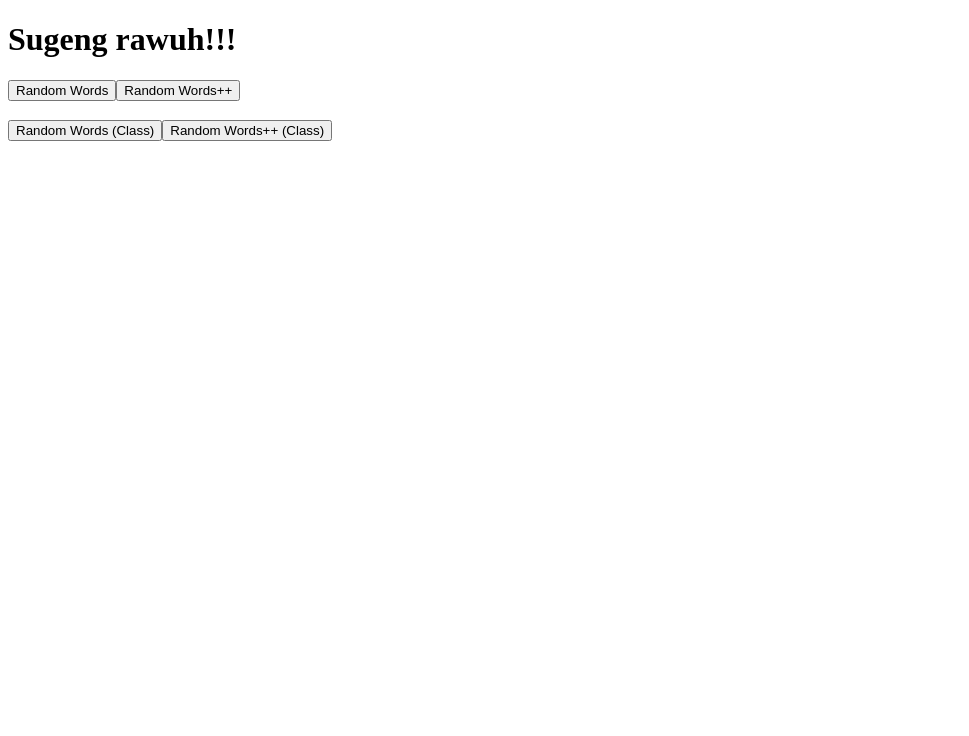
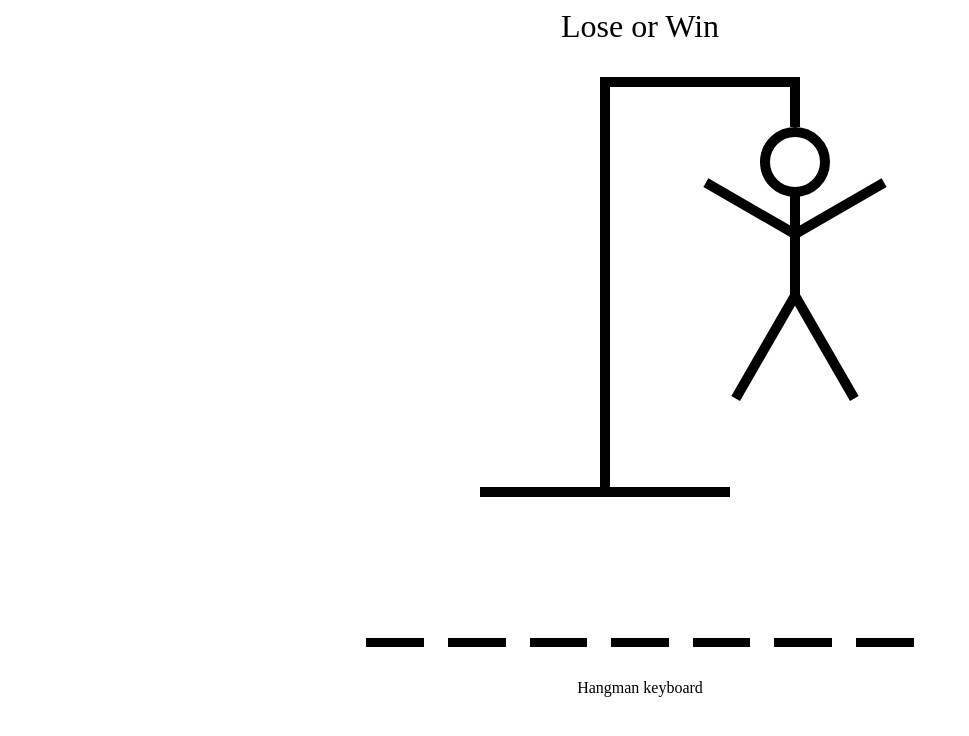
Before and after one commit to danangsw/hangman-react-ts, a React (Vite) app: page / in a window 1280 px wide. Shown: the top 736 px of the page, without its empty margins (0-969 px from the left). Built offline with nearby package versions, Linux system fonts and the light colour scheme; the HTML template or start-up script is replaced by a standard one.

Commit message:
add more

```diff
--- a/src/App.tsx
+++ b/src/App.tsx
@@ -1,32 +1,37 @@
 import { useState } from "react";
 import words from './resource/wordList.json'
-import RandomWord from './component/RandomWord'
-
-function generateRandomWord() {
-  return words[Math.floor(Math.random() * words.length)];
-}
+import HangmanResult from './component/HangmanResult'
+import HangmanDrawing from './component/HangmanDrawing'
+import HangmanWord from './component/HangmanWord'
+import HangmanKeyboard  from './component/HangmanKeyboard'
 
 function App() {
-  const [randomWord, setRandomWord] = useState<string>('');
+  const [guessWord, setGuessWord] = useState<string>(() => {
+    return words[Math.floor(Math.random() * words.length)];
+  });
+  const [guessedWords, setGuessedWord] = useState<string[]>([]);
 
-  const handleClick = () => {
-    setRandomWord(generateRandomWord());
-  }
-
-  const handleClick2 = () => {
-    setRandomWord((prevWord ) => prevWord +' '+ generateRandomWord());
+  // Temporary, discard later
+  () => {
+    setGuessWord(guessWord);
+    setGuessedWord(guessedWords);
   }
 
   return (
-    <>
-      <div>
-        <h1>Sugeng rawuh!!!</h1>
-        <h2>{randomWord}</h2>
-        <button onClick={handleClick}>Random Words</button>
-        <button onClick={handleClick2}>Random Words++</button>
-      </div>
-      <RandomWord />
-    </>
+    <div
+      style={{
+        maxWidth: '800px',
+        display: 'flex',
+        flexDirection: 'column',
+        gap: '2rem',
+        margin: '0 auto',
+        alignItems: 'center',
+      }}>
+      <HangmanResult />
+      <HangmanDrawing />
+      <HangmanWord />
+      <HangmanKeyboard />
+    </div>
   )
 }
 
--- /dev/null
+++ b/src/component/HangmanDrawing.tsx
@@ -0,0 +1,96 @@
+import { Component } from "react";
+
+const HEAD = (
+    <div style={{
+        width: '50px',
+        height: '50px',
+        borderRadius: '100%',
+        border: '10px solid black',
+        position: 'absolute',
+        top: '50px',
+        right: '-30px'
+    }}/>
+)
+
+const BODY = (
+    <div style={{
+        width: '10px',
+        height: '110px',
+        background: 'black',
+        position: 'absolute',
+        top: '115px',
+        right: 0
+    }}/>
+)
+
+const R_ARM = (
+    <div style={{
+        width: '100px',
+        height: '10px',
+        background: 'black',
+        position: 'absolute',
+        top: '150px',
+        right: '-100px',
+        rotate: '-30deg',
+        transformOrigin: 'left bottom'
+    }}/>
+)
+
+const L_ARM = (
+     <div style={{
+        width: '100px',
+        height: '10px',
+        background: 'black',
+        position: 'absolute',
+        top: '150px',
+        right: '10px',
+        rotate: '30deg',
+        transformOrigin: 'right bottom'
+    }}/>
+)
+
+const R_LEG = (
+    <div style={{
+        width: '120px',
+        height: '10px',
+        background: 'black',
+        position: 'absolute',
+        top: '210px',
+        right: '-110px',
+        rotate: '60deg',
+        transformOrigin: 'left bottom'
+    }}/>
+)
+
+const L_LEG = (
+     <div style={{
+        width: '120px',
+        height: '10px',
+        background: 'black',
+        position: 'absolute',
+        top: '210px',
+        right: '0px',
+        rotate: '-60deg',
+        transformOrigin: 'right bottom'
+    }}/>
+)
+
+class HangmanDrawing extends Component
+{
+    render() {
+        return (<div style={{ position: 'relative' }}>
+            {HEAD}
+            {BODY}
+            {R_ARM}
+            {L_ARM}
+            {R_LEG}
+            {L_LEG}
+            <div style={{ height: '50px', width: '10px', background: 'black', position: 'absolute', top: 0, right: 0}} />
+            <div style={{ height: '10px', width: '200px', background: 'black', marginLeft: '120px'}} />
+            <div style={{ height: '400px', width: '10px', background: 'black', marginLeft: '120px'}} />
+            <div style={{height: '10px', width: '250px', background: 'black'}} />
+        </div>);
+    }
+}
+
+export default HangmanDrawing;
--- /dev/null
+++ b/src/component/HangmanKeyboard.tsx
@@ -0,0 +1,10 @@
+import { Component } from "react";
+
+class HangmanKeyboard extends Component
+{
+    render() {
+        return (<div>Hangman keyboard</div>);
+    }
+}
+
+export default HangmanKeyboard;
--- /dev/null
+++ b/src/component/HangmanResult.tsx
@@ -0,0 +1,12 @@
+import { Component } from "react";
+
+class HangmanResult extends Component
+{
+    render() {
+        return (
+            <div style={{ fontSize: '2em', textAlign: 'center' }}> Lose or Win </div>
+        )
+    }
+}
+
+export default HangmanResult;
--- /dev/null
+++ b/src/component/HangmanWord.tsx
@@ -0,0 +1,26 @@
+import { Component } from "react";
+
+class HangmanWord extends Component
+{
+    render() {
+        const words = 'testing';
+        return (<div style={{
+            display: 'flex',
+            gap: '.25em',
+            fontSize: '6rem',
+            fontWeight: 'bold',
+            textTransform: 'uppercase',
+            fontFamily: 'monospace'
+        }}>
+            {words.split('').map((letter) => (
+                <span style={{ borderBottom: '.1em solid black' }}>
+                    <span style={{ visibility: 'hidden' }}>
+                        {letter}
+                    </span>
+                </span>
+            ))}
+        </div>);
+    }
+}
+
+export default HangmanWord;
```
